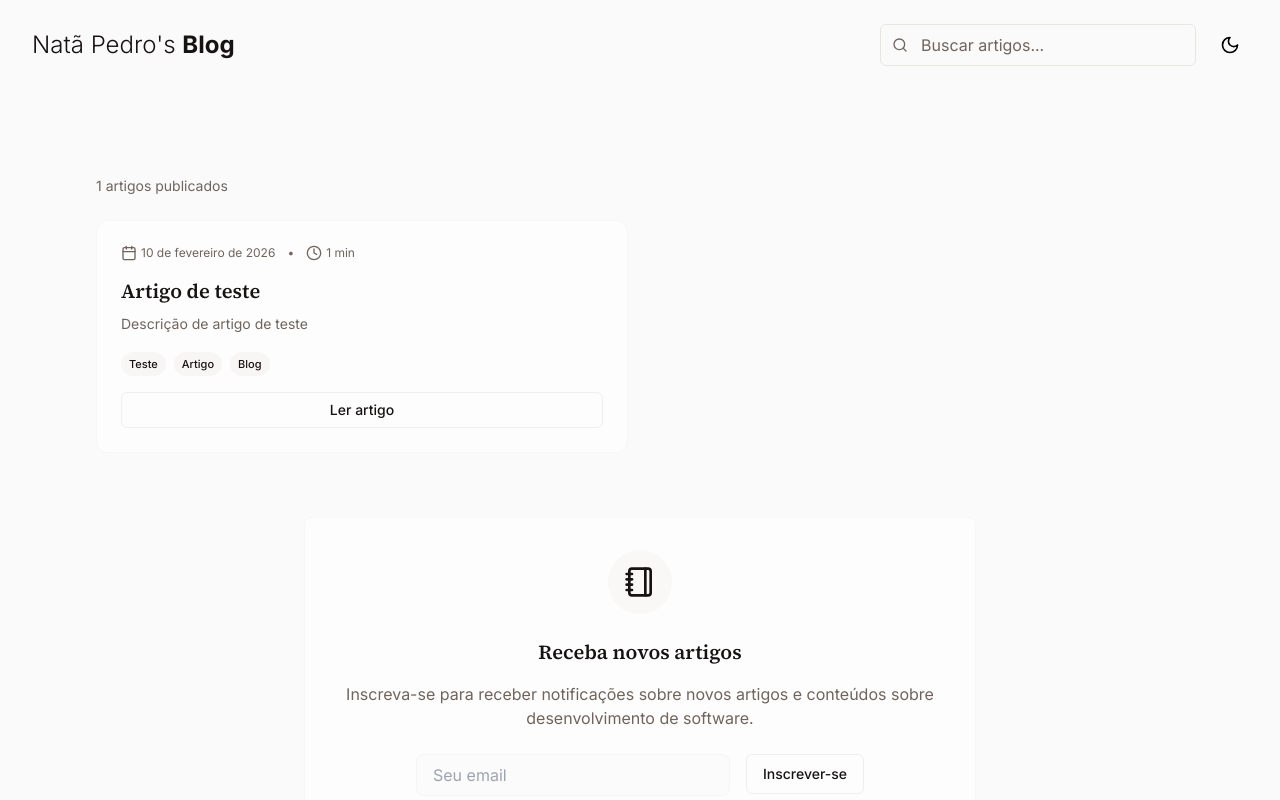
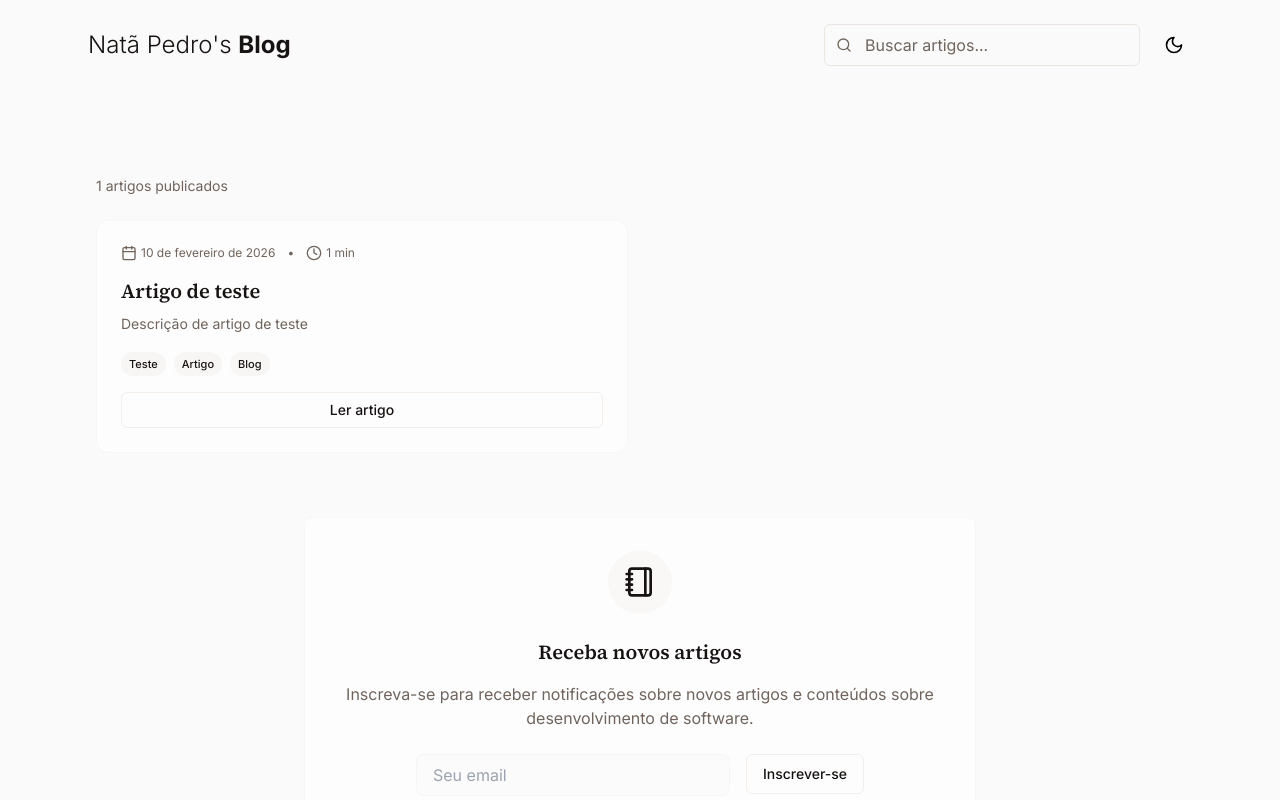
Before and after one commit to DevPedro10/Portfolio, a React (Vite) app: page /blog in a window 1280 px wide. Shown: the top 800 px of the page. Built offline with nearby package versions, Linux system fonts and the light colour scheme.

Commit message:
style(layout): align headers with article container width

```diff
--- a/src/components/BlogHeader.tsx
+++ b/src/components/BlogHeader.tsx
@@ -25,7 +25,7 @@ export const BlogHeader = () => {
           : "py-6"
           }`}
       >
-        <div className="container mx-auto">
+        <div className="container mx-auto max-w-6xl px-6">
           <div className="flex justify-between w-full">
             <div className="flex items-center">
               <Link to="/" className="flex items-center">
--- a/src/components/Header.tsx
+++ b/src/components/Header.tsx
@@ -63,13 +63,12 @@ export const Header = () => {
   return (
     <header className="h-full">
       <nav
-        className={`sm:block hidden fixed top-0 left-0 right-0 z-50 transition-all duration-500 ${
-          isScrolled
+        className={`sm:block hidden fixed top-0 left-0 right-0 z-50 transition-all duration-500 ${isScrolled
             ? "bg-background/80 backdrop-blur-md border-b border-border/20 py-4"
             : "py-6"
-        }`}
+          }`}
       >
-        <div className="container mx-auto px-4">
+        <div className="container mx-auto max-w-6xl px-6">
           <div className="grid grid-cols-3 items-center w-full">
             <div className="flex items-center">
               <Link to="/" className="flex items-center">
@@ -170,9 +169,8 @@ export const Header = () => {
 
       {/* Spacer para compensar altura fixa do nav */}
       <div
-        className={`${
-          isScrolled ? "h-[72px]" : "h-[96px]"
-        } transition-all duration-500`}
+        className={`${isScrolled ? "h-[72px]" : "h-[96px]"
+          } transition-all duration-500`}
       />
     </header>
   );
```
